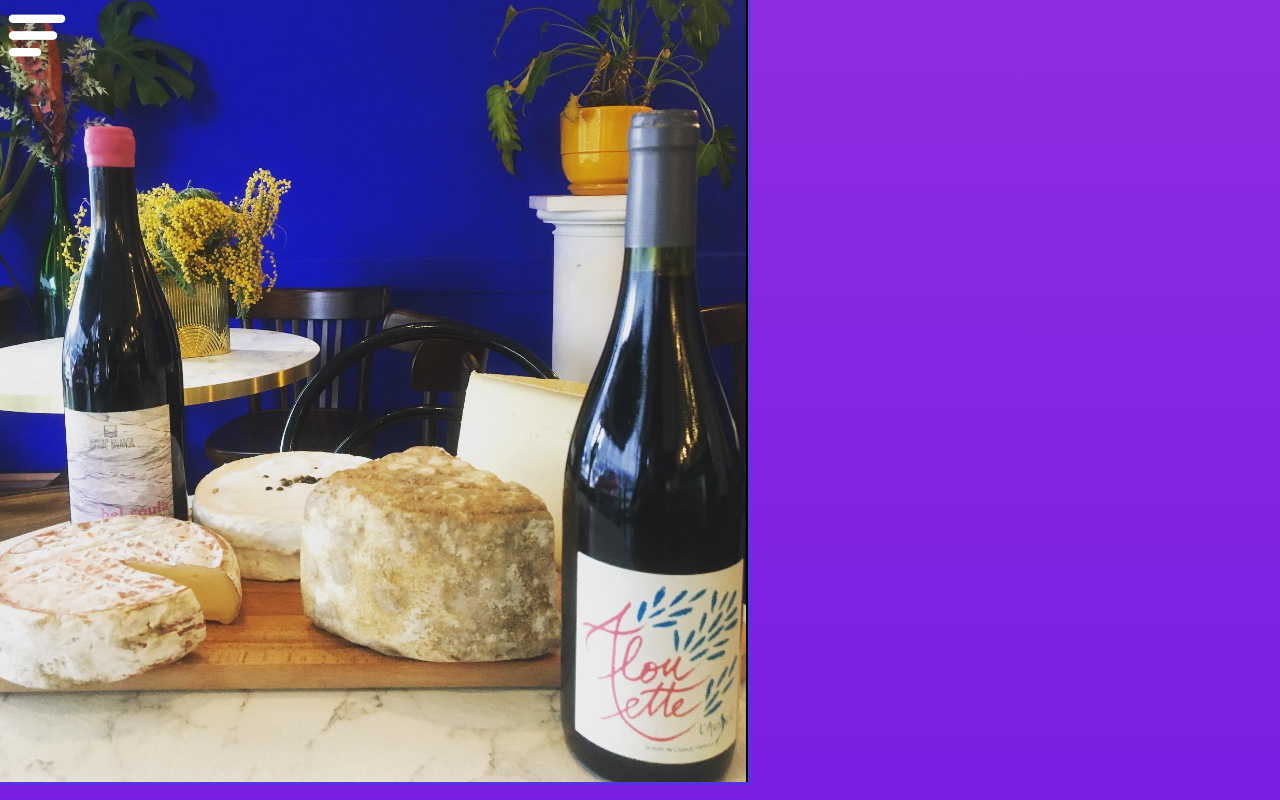
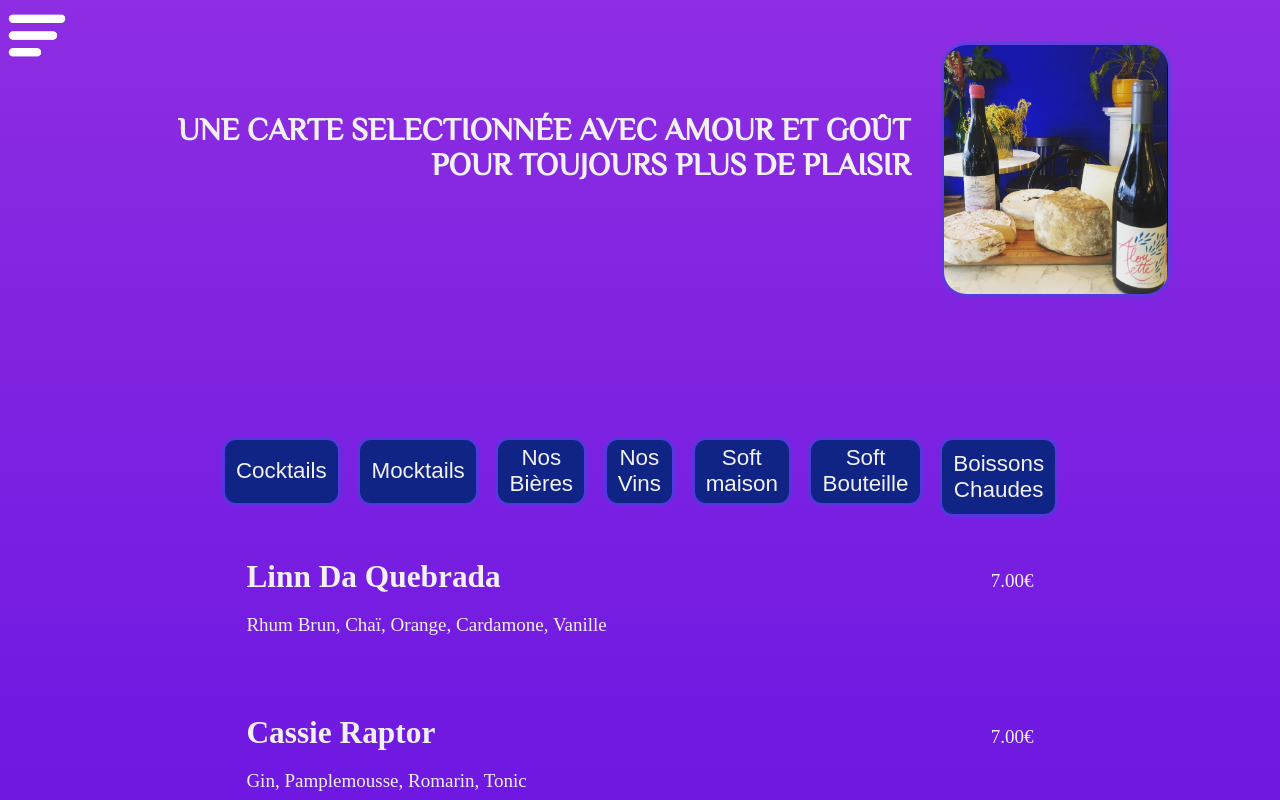
Before and after one commit to TerryGrimoire/La-plaisir-, a React (Vite) app: page /Carte in a window 1280 px wide. Shown: the top 800 px of the page. Built offline with nearby package versions, Linux system fonts and the light colour scheme.

Commit message:
changing the desk version

```diff
--- a/src/App.css
+++ b/src/App.css
@@ -231,3 +231,85 @@ iframe {
 .contact_container .contact_tram {
   font-size: 0.7rem;
 }
+
+/******************************************************************************************************************************************/
+/********************************************************************* DESKTIOP *********************************************************************/
+/******************************************************************************************************************************************/
+
+
+@media screen and (min-width: 768px) {
+/*__________________________________________________________________________ Accueil __________________________________________________________________________ */
+
+section {
+  padding: 2rem 5rem;
+}
+
+.landing_section {
+  display: flex;
+  flex-direction: row-reverse;
+  margin-bottom: 3rem;
+}
+  .img_basic {
+    width: 10rem;
+    border-radius: 1rem;
+  }
+  .img_accueil {
+    box-shadow: var(--box-shadow);
+  }
+  .accueil_citation {
+    padding: 3rem 1.5rem;
+    text-align: end;
+    margin-bottom: 2rem ;
+    }
+
+    /*__________________________________________________________________________ Carte __________________________________________________________________________ */
+
+.main_container {
+  padding: 1rem 10rem 3rem;
+}
+
+
+.boissons_container {
+  display: flex;
+  flex-wrap: nowrap;
+  justify-content: center;
+}
+
+.boissons_container button {
+  background-color: var(--main-color);
+  color: var(--text-color);
+  margin: 0.5rem;
+  padding: 0.25rem 0.5rem;
+  font-size: 1rem;
+  border-radius: var(--border-radius);
+  border: none;
+  box-shadow: var(--box-shadow);
+}
+
+.boissons_container .dernier_boutton {
+width:initial;
+margin-bottom: initial;
+}
+
+.flex_row {
+  display: flex;
+  justify-content: space-between;
+}
+
+.boisson_container {
+  padding: 1rem;
+  margin: 1rem 0;
+}
+
+.boisson_container p {
+  font-size: 0.85rem;
+  margin: 0.5rem 0;
+}
+
+.boisson_price{
+ text-align: right;
+}
+
+
+
+}
--- a/src/pages/Carte.jsx
+++ b/src/pages/Carte.jsx
@@ -42,12 +42,13 @@ function Carte() {
             Boissons Chaudes
           </button>
         </div>
-
-        {carteData
-          .filter((el) => el.type === type)
-          .map((data) => (
-            <Boisson data={data} />
-          ))}
+        <div className="carte_container">
+          {carteData
+            .filter((el) => el.type === type)
+            .map((data) => (
+              <Boisson data={data} />
+            ))}
+        </div>
       </section>
     </div>
   );
```
